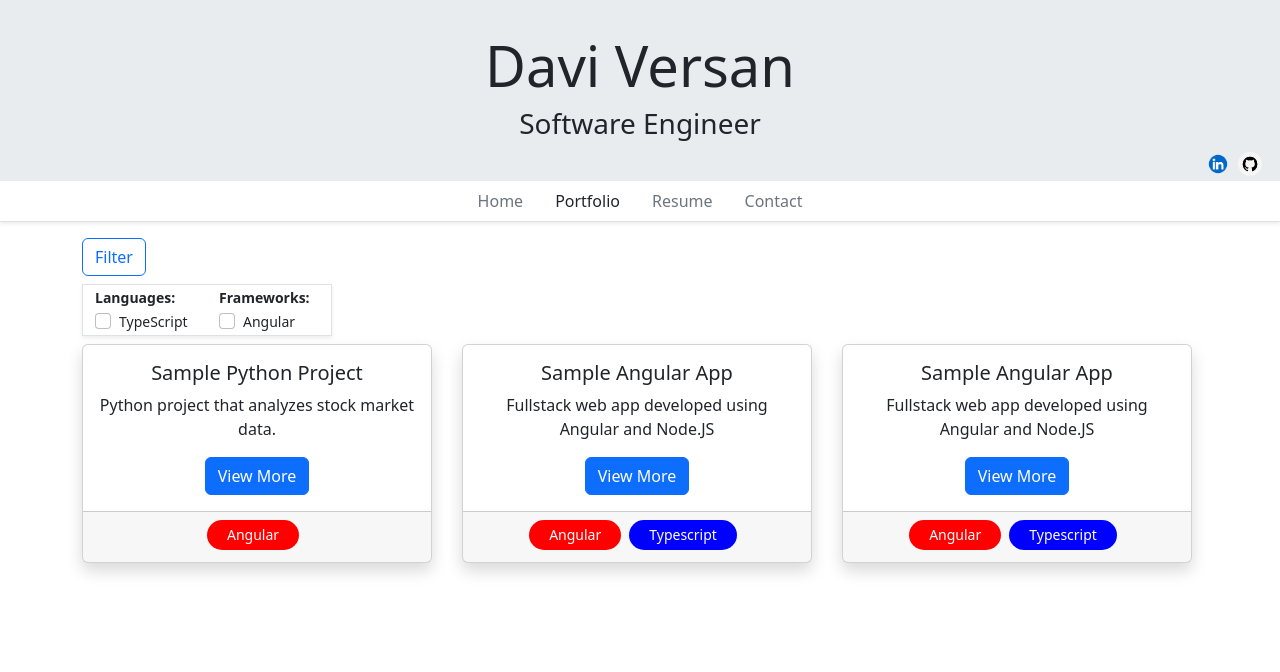
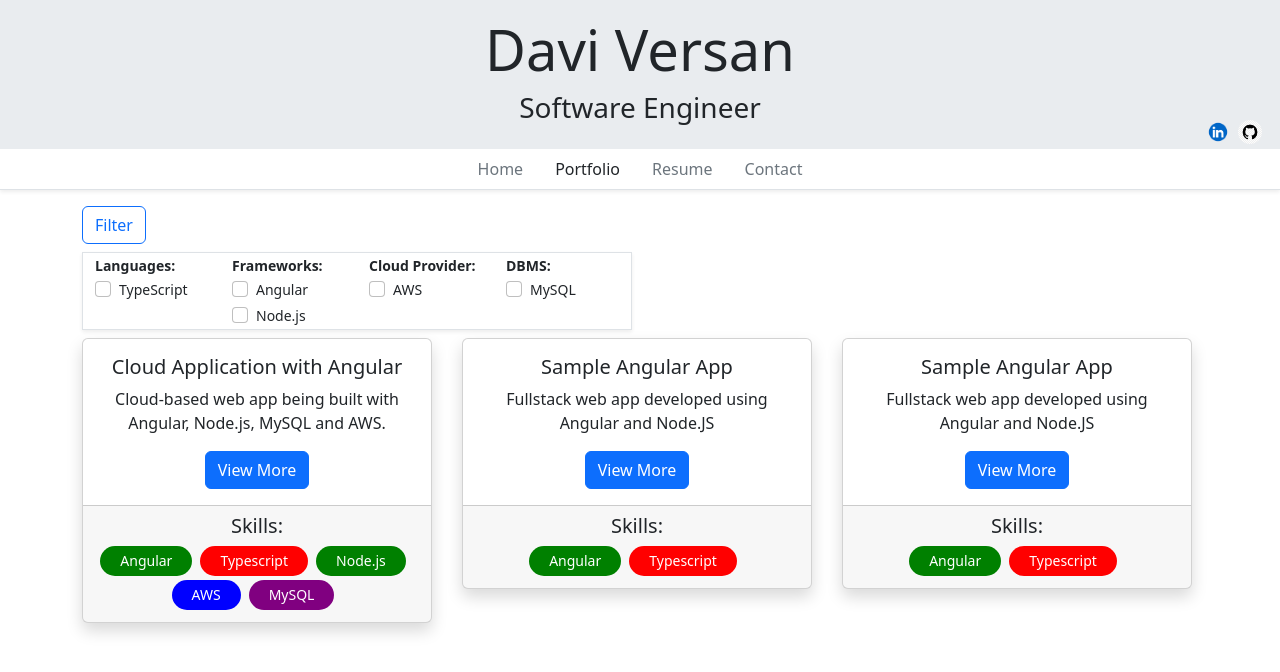
Before and after one commit to daviversan/angular_web_portfolio, an Angular app in the folder angular_app/: page /portfolio in a window 1280 px wide. Both pictures are taken after a click on the button "Filter". Shown: the top 672 px of the page. Built offline with nearby package versions, Linux system fonts and the light colour scheme.

Commit message:
adiciona novos filtros

```diff
--- a/angular_app/src/app/_models/Tag.ts
+++ b/angular_app/src/app/_models/Tag.ts
@@ -1,6 +1,10 @@
 export class Tag {
-    static readonly ANGULAR = new Tag('Angular', 'red');
-    static readonly TYPESCRIPT = new Tag('Typescript', 'blue');
+    static readonly ANGULAR = new Tag('Angular', 'green');
+    static readonly TYPESCRIPT = new Tag('Typescript', 'red');
+    static readonly NODEJS = new Tag('Node.js', 'green');
+    static readonly MYSQL = new Tag('MySQL', 'purple');
+    static readonly AWS = new Tag('AWS', 'blue');
+
 
     private constructor(private readonly key: string, public readonly color: string) {
 
--- a/angular_app/src/app/_services/projects.service.ts
+++ b/angular_app/src/app/_services/projects.service.ts
@@ -9,7 +9,7 @@ import { filter } from 'rxjs';
 export class ProjectsService {
 
   projects: Project[] = [
-    {id: 0, name: "Sample Python Project", pictures: ["../../assets/python_img.jpg","../../assets/python_img.jpg","../../assets/python_img.jpg"], projectLink: "//www.github.com", summary: "Python project that analyzes stock market data.", description: "Lorem ipsum dolor sit amet, consectetur adipiscing elit, sed do eiusmod tempor incididunt ut labore et dolore magna aliqua. Ut enim ad minim veniam, quis nostrud exercitation ullamco laboris nisi ut aliquip ex ea commodo consequat. Duis aute irure dolor in reprehenderit in voluptate velit esse cillum dolore eu fugiat nulla pariatur. Excepteur sint occaecat cupidatat non proident, sunt in culpa qui officia deserunt mollit anim id est laborum.", tags: [Tag.ANGULAR]},
+    {id: 0, name: "Cloud Application with Angular", pictures: ["../../assets/cloud_logo.png"], projectLink: "https://github.com/orgs/Inteli-College/teams/2025-1a-t13-es05-g02", summary: "Cloud-based web app being built with Angular, Node.js, MySQL and AWS.", description: "This project is currently in development for the institution Centro Paula Souza (CPS), an organization based in São Paulo – Brazil, that is responsible for managing several technical schools and colleges in the State of São Paulo, the Etecs and Fatecs. The goal is to create a web application based on AWS cloud that will gather all CPS’s databases into one platform and retrieve organized information about their students and associated professionals. This will be done using Angular and Node.js frameworks to build the platform, and also MySQL for the database. ", tags: [Tag.ANGULAR, Tag.TYPESCRIPT, Tag.NODEJS, Tag.AWS, Tag.MYSQL]},
     {id: 1, name: "Sample Angular App", pictures: ["../../assets/python_img.jpg","../../assets/python_img.jpg","../../assets/python_img.jpg"], projectLink: "//www.github.com", summary: "Fullstack web app developed using Angular and Node.JS", description: "Lorem ipsum dolor sit amet, consectetur adipiscing elit, sed do eiusmod tempor incididunt ut labore et dolore magna aliqua. Ut enim ad minim veniam, quis nostrud exercitation ullamco laboris nisi ut aliquip ex ea commodo consequat. Duis aute irure dolor in reprehenderit in voluptate velit esse cillum dolore eu fugiat nulla pariatur. Excepteur sint occaecat cupidatat non proident, sunt in culpa qui officia deserunt mollit anim id est laborum.", tags: [Tag.ANGULAR, Tag.TYPESCRIPT]},
     {id: 2, name: "Sample Angular App", pictures: ["../../assets/python_img.jpg","../../assets/python_img.jpg","../../assets/python_img.jpg"], projectLink: "//www.github.com", summary: "Fullstack web app developed using Angular and Node.JS", description: "Lorem ipsum dolor sit amet, consectetur adipiscing elit, sed do eiusmod tempor incididunt ut labore et dolore magna aliqua. Ut enim ad minim veniam, quis nostrud exercitation ullamco laboris nisi ut aliquip ex ea commodo consequat. Duis aute irure dolor in reprehenderit in voluptate velit esse cillum dolore eu fugiat nulla pariatur. Excepteur sint occaecat cupidatat non proident, sunt in culpa qui officia deserunt mollit anim id est laborum.", tags: [Tag.ANGULAR, Tag.TYPESCRIPT]},
 
--- a/angular_app/src/app/header/header.component.css
+++ b/angular_app/src/app/header/header.component.css
@@ -1,4 +1,4 @@
 .jumbotron {
-    padding: 2rem 1rem;
+    padding: 1rem 1rem;
     background-color: #e9ecef;
 }
--- a/angular_app/src/app/home/home.component.html
+++ b/angular_app/src/app/home/home.component.html
@@ -5,7 +5,9 @@
             <div class="text-center">
                 <h2>About Me</h2>
                 <img src="../../assets/lnkd_pic.jpg" alt="profile pic" width="256" height="256" class="rounded-circle">
-                <p>Description</p>
+                <p>Hello, I'm Davi Versan, a software engineering student at the Institute of Technology and Leadership -
+                    INTELI, a college located at São Paulo that combines business and computing through a project-based methodology. In this
+                    website you will have access to my project portfolio, contact information and work experience. Check it out!</p>
             </div>
         </div>
 
@@ -13,7 +15,7 @@
         <!--Featured projects-->
         <div class="col-lg shadow border m-1">
             <div class="text-center">
-                <h2>Featured Project</h2>
+                <h2>Current Project</h2>
                 <h4>{{featuredProject.name}}</h4>
             </div>
 
--- a/angular_app/src/app/portfolio/portfolio.component.html
+++ b/angular_app/src/app/portfolio/portfolio.component.html
@@ -7,7 +7,7 @@
         </div>
 
         <div [collapse]="isCollapsed" [isAnimated]="true">
-            <div class="border mb-2 shadow-sm" style="width: 250px;">
+            <div class="border mb-2 shadow-sm" style="width: 550px;">
                 <form>
                     <div class="row mx-0">
                         <div class="col">
@@ -39,7 +39,49 @@
                                 </div>
                             </div>
 
+                            <div class="form-check">
+                                <input
+                                    type="checkbox"
+                                    class="form-check-input position-static me-2"
+                                    [(ngModel)]="nodejs"
+                                    (change)="Filter()"
+                                    name="Angular">
+                                <label class="form-check-label small">Node.js</label>
+                            </div>
                         </div>
+
+                        <div class="col">
+                            <small><b>Cloud Provider:</b></small>
+                            <div class="form-group">
+                                <div class="form-check">
+                                    <input
+                                        type="checkbox"
+                                        class="form-check-input position-static me-2"
+                                        [(ngModel)]="aws"
+                                        (change)="Filter()"
+                                        name="MySQL">
+                                    <label class="form-check-label small">AWS</label>
+                                </div>
+                            </div>
+                        </div>
+
+
+                        <div class="col">
+                            <small><b>DBMS:</b></small>
+                            <div class="form-group">
+                                <div class="form-check">
+                                    <input
+                                        type="checkbox"
+                                        class="form-check-input position-static me-2"
+                                        [(ngModel)]="mysql"
+                                        (change)="Filter()"
+                                        name="MySQL">
+                                    <label class="form-check-label small">MySQL</label>
+                                </div>
+                            </div>
+                        </div>
+
+
                     </div>
                 </form>
             </div>
--- a/angular_app/src/app/portfolio/portfolio.component.ts
+++ b/angular_app/src/app/portfolio/portfolio.component.ts
@@ -17,6 +17,9 @@ export class PortfolioComponent implements OnInit {
   isCollapsed: boolean = true;
   typescript: boolean = false;
   angular: boolean = false;
+  nodejs: boolean = false;
+  aws: boolean = false;
+  mysql: boolean = false;
   filtering: boolean = false;
 
 
@@ -38,7 +41,19 @@ export class PortfolioComponent implements OnInit {
       filterTags.push(Tag.ANGULAR);
     }
 
-    if (this.typescript || this.angular) {
+    if (this.nodejs) {
+      filterTags.push(Tag.NODEJS);
+    }
+
+    if (this.aws) {
+      filterTags.push(Tag.AWS);
+    }
+
+    if (this.mysql) {
+      filterTags.push(Tag.MYSQL);
+    }
+
+    if (this.typescript || this.angular || this.nodejs || this.aws || this.mysql) {
       this.filtering = true;
     }
     else {
@@ -52,6 +67,9 @@ export class PortfolioComponent implements OnInit {
   ResetFilters() {
     this.typescript = false;
     this.angular = false;
+    this.nodejs = false;
+    this.aws = false;
+    this.mysql = false;
     this.filtering = false;
 
     this.projects = this.projectService.GetProjects();
--- a/angular_app/src/app/project-card/project-card.component.html
+++ b/angular_app/src/app/project-card/project-card.component.html
@@ -6,6 +6,7 @@
     </div>
 
     <div class="card-footer">
+        <h5>Skills:</h5>
         <div class="d-flex flex-wrap justify-content-center">
             <div *ngFor="let tag of project.tags">
                 <div class="tag me-2 mb-1" [style.background-color]="tag.color">{{tag}}</div>
--- a/angular_app/src/app/project-modal/project-modal.component.html
+++ b/angular_app/src/app/project-modal/project-modal.component.html
@@ -14,8 +14,10 @@
     <p>{{project.description}}</p>
     <p>Check out this project on Github <a href={{project.projectLink}} target="_blank">here</a></p>
 
-    <br>
+
+    <h5>Skills:</h5>
     <div class="d-flex flex-wrap">
+
         <div *ngFor="let tag of project.tags">
             <div class="tag me-2 mb-1" [style.background-color]="tag.color">{{tag}}</div>
         </div>
```
Also changed, not shown: angular_app/src/assets/cloud_logo.png (added), angular_app/src/assets/ibm_logo.png (added).
